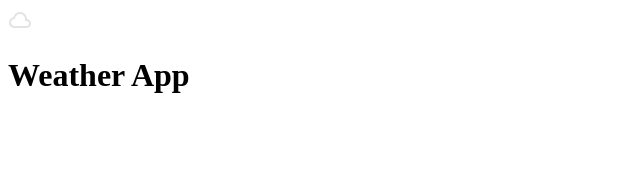
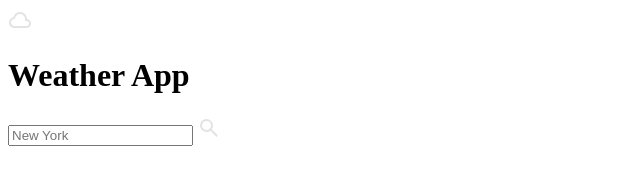
Before and after one commit to Zulu0824/Weather-App, a website built with webpack: page src/template.html in a window 1280 px wide. Shown: the whole page, without its empty margins (0-640 px from the left). Built offline with nearby package versions, Linux system fonts and the light colour scheme.

Commit message:
ADD: Seach input and search icon to search-section

```diff
--- a/src/template.html
+++ b/src/template.html
@@ -10,6 +10,7 @@
       <div id="header-section">
         <div id="logo-heading">
           <svg
+            id="logo-icon"
             xmlns="http://www.w3.org/2000/svg"
             height="24px"
             viewBox="0 -960 960 960"
@@ -22,7 +23,25 @@
           </svg>
           <h1>Weather App</h1>
         </div>
-        <div id="search-section"></div>
+        <div id="search-section">
+          <input
+            type="search"
+            id="search-bar"
+            name="search-bar"
+            placeholder="New York"
+          />
+          <svg
+            xmlns="http://www.w3.org/2000/svg"
+            height="24px"
+            viewBox="0 -960 960 960"
+            width="24px"
+            fill="#e3e3e3"
+          >
+            <path
+              d="M784-120 532-372q-30 24-69 38t-83 14q-109 0-184.5-75.5T120-580q0-109 75.5-184.5T380-840q109 0 184.5 75.5T640-580q0 44-14 83t-38 69l252 252-56 56ZM380-400q75 0 127.5-52.5T560-580q0-75-52.5-127.5T380-760q-75 0-127.5 52.5T200-580q0 75 52.5 127.5T380-400Z"
+            />
+          </svg>
+        </div>
       </div>
       <div id="main-content"></div>
     </div>
--- a/webpack.config.js
+++ b/webpack.config.js
@@ -9,6 +9,12 @@ export default {
     path: path.resolve(import.meta.dirname, "dist"),
     clean: true,
   },
+
+  devtool: "eval-source-map",
+  devServer: {
+    watchFiles: ["./src/template.html"],
+  },
+
   plugins: [
     new HtmlWebpackPlugin({
       template: "./src/template.html",
```
